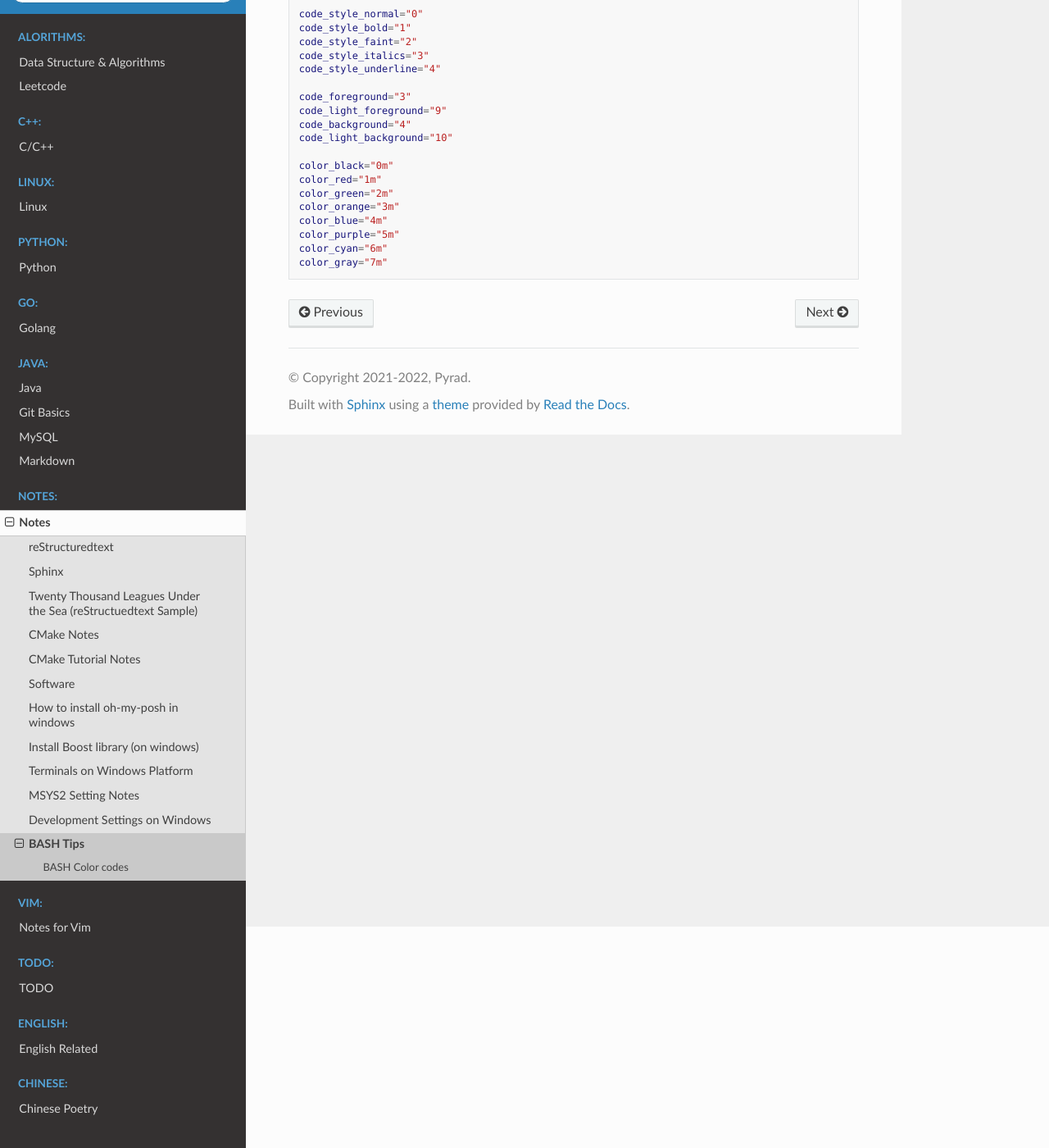
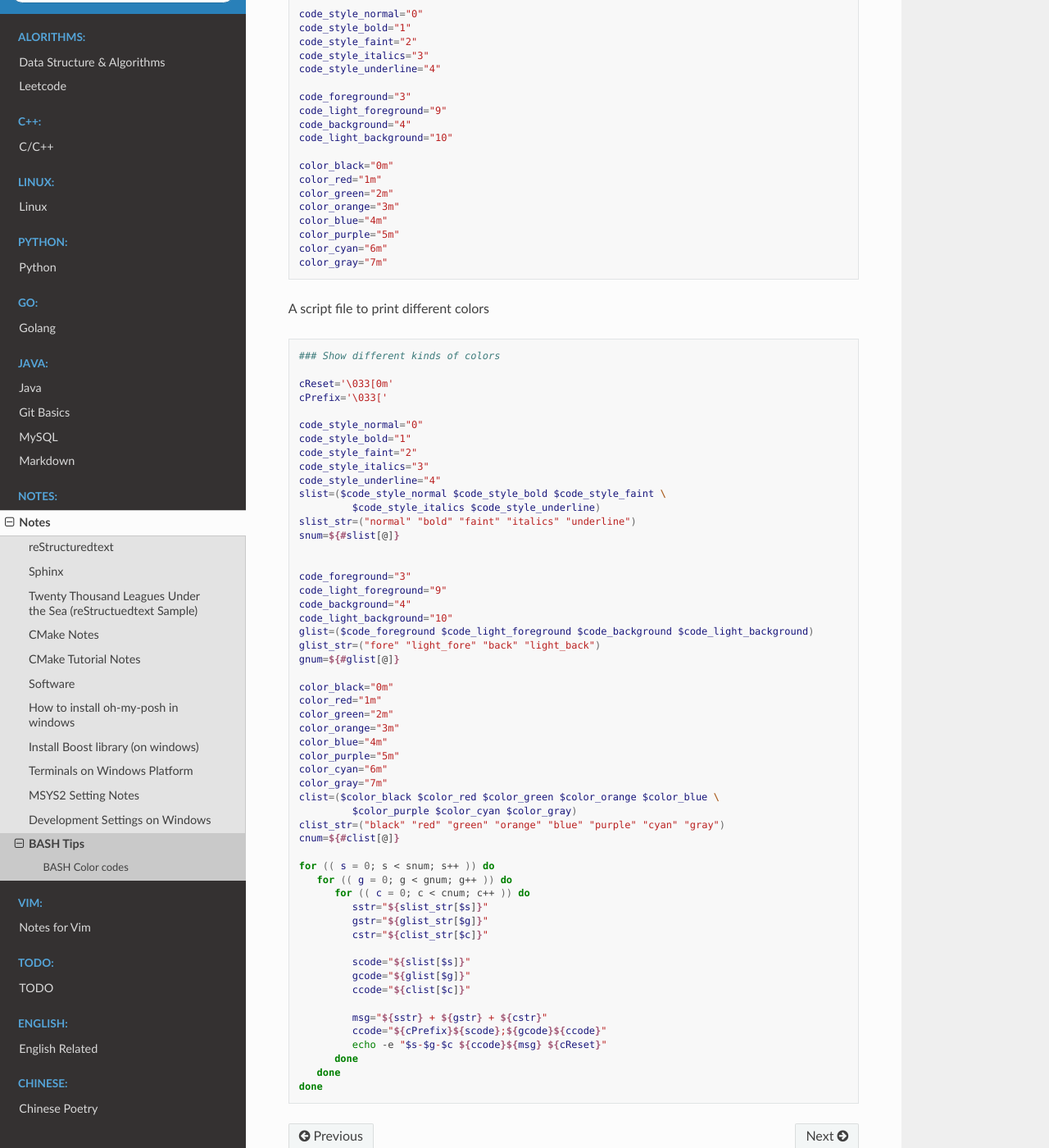
Before and after one commit to Pyrad/pyradnotes, a Sphinx documentation site: the page built from source/Notes/bash.md, in a window 1280 px wide and 1400 px high, scrolled down 270 px. Shown: the whole window at 82% size. Built offline with Sphinx 7.4.7 and the Read the Docs theme 2.0.0, drawn with Linux system fonts in a browser that asks for light colours.

Commit message:
A script to print colors in bash

````diff
--- a/source/Notes/bash.md
+++ b/source/Notes/bash.md
@@ -28,3 +28,65 @@ color_purple="5m"
 color_cyan="6m"
 color_gray="7m"
 ```
+
+
+
+A script file to print different colors
+
+```bash
+### Show different kinds of colors
+
+cReset='\033[0m'
+cPrefix='\033['
+
+code_style_normal="0"
+code_style_bold="1"
+code_style_faint="2"
+code_style_italics="3"
+code_style_underline="4"
+slist=($code_style_normal $code_style_bold $code_style_faint \
+         $code_style_italics $code_style_underline)
+slist_str=("normal" "bold" "faint" "italics" "underline")
+snum=${#slist[@]}
+
+
+code_foreground="3"
+code_light_foreground="9"
+code_background="4"
+code_light_background="10"
+glist=($code_foreground $code_light_foreground $code_background $code_light_background)
+glist_str=("fore" "light_fore" "back" "light_back")
+gnum=${#glist[@]}
+
+color_black="0m"
+color_red="1m"
+color_green="2m"
+color_orange="3m"
+color_blue="4m"
+color_purple="5m"
+color_cyan="6m"
+color_gray="7m"
+clist=($color_black $color_red $color_green $color_orange $color_blue \
+         $color_purple $color_cyan $color_gray)
+clist_str=("black" "red" "green" "orange" "blue" "purple" "cyan" "gray")
+cnum=${#clist[@]}
+
+for (( s = 0; s < snum; s++ )) do
+   for (( g = 0; g < gnum; g++ )) do
+      for (( c = 0; c < cnum; c++ )) do
+         sstr="${slist_str[$s]}"
+         gstr="${glist_str[$g]}"
+         cstr="${clist_str[$c]}"
+
+         scode="${slist[$s]}"
+         gcode="${glist[$g]}"
+         ccode="${clist[$c]}"
+
+         msg="${sstr} + ${gstr} + ${cstr}"
+         ccode="${cPrefix}${scode};${gcode}${ccode}"
+         echo -e "$s-$g-$c ${ccode}${msg} ${cReset}"
+      done
+   done
+done
+
+```
````
